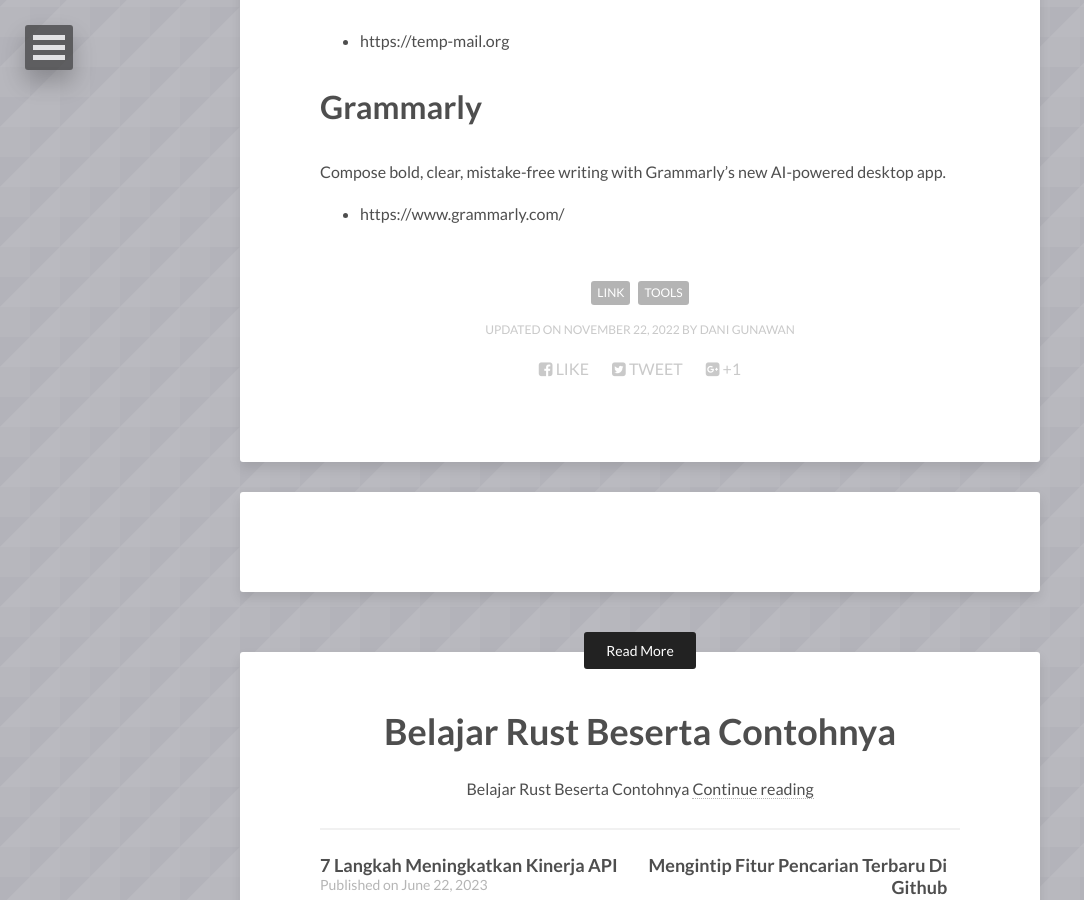
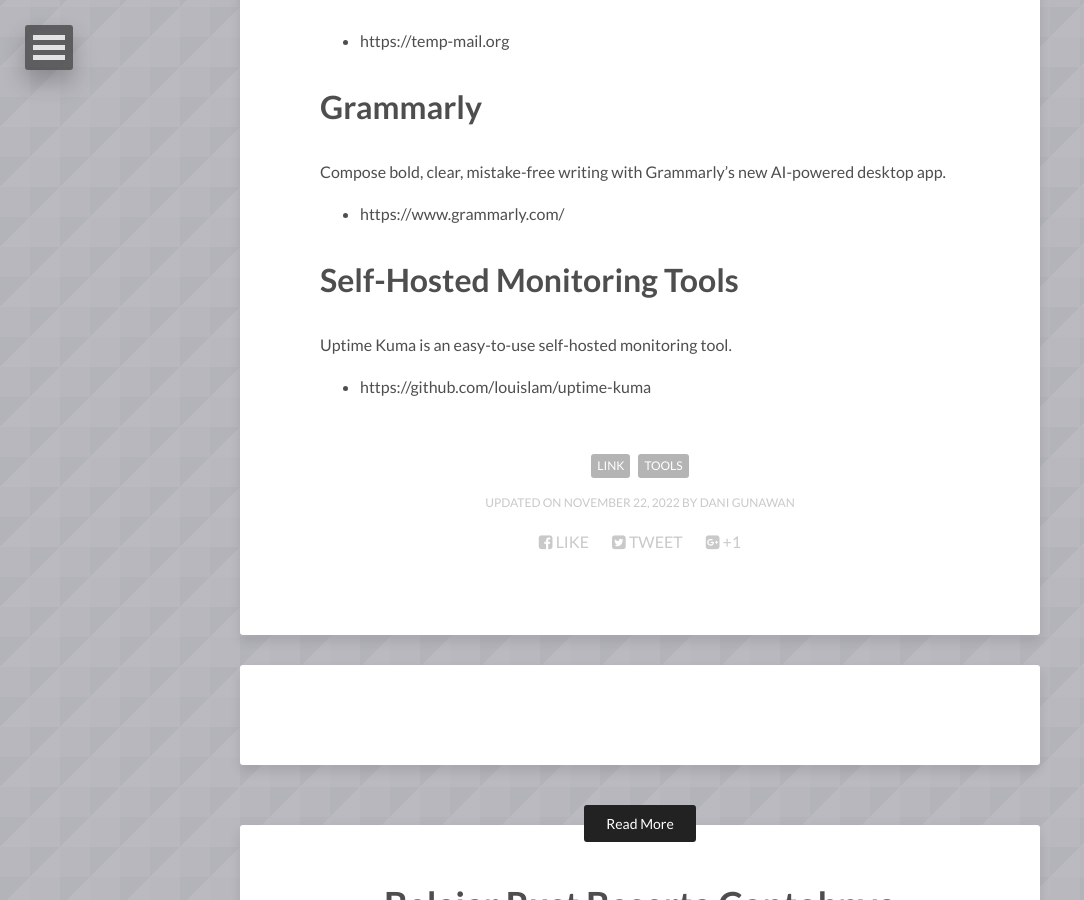
Before and after one commit to danigunawan/danigunawan.github.io, a Jekyll site: the page built from _posts/2022-11-21-kumpulan-link-tools-teknologi-favorit.md, in a window 1280 px wide and 900 px high, scrolled down 353 px. Shown: the whole window, without its empty margins (0-1084 px from the left). Built offline with Jekyll 4.4.1, drawn with Linux system fonts in a browser that asks for light colours; nearby versions of some CDN libraries; comment, search, counter and statistics services are not loaded.

Commit message:
[ADD POSTING]

```diff
--- a/_posts/2022-11-21-kumpulan-link-tools-teknologi-favorit.md
+++ b/_posts/2022-11-21-kumpulan-link-tools-teknologi-favorit.md
@@ -19,3 +19,8 @@
 Compose bold, clear, mistake-free writing with Grammarly’s new AI-powered desktop app.
 
 - https://www.grammarly.com/
+
+# Self-Hosted Monitoring Tools
+Uptime Kuma is an easy-to-use self-hosted monitoring tool.
+
+- https://github.com/louislam/uptime-kuma
```
